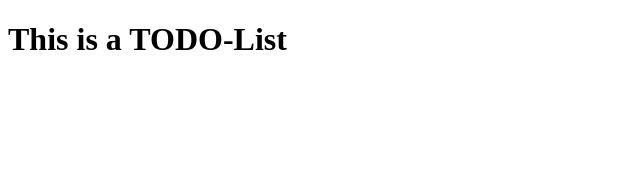
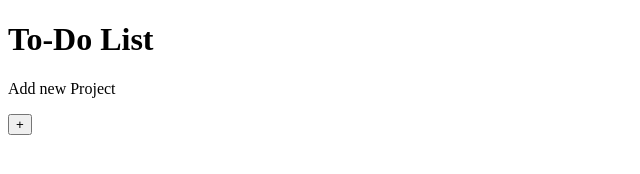
Before and after one commit to KinzCheetah24/odin-todo-list, a website built with webpack: page src/index.html in a window 1280 px wide. Shown: the whole page, without its empty margins (0-640 px from the left). Built offline with nearby package versions, Linux system fonts and the light colour scheme.

Commit message:
Index.html fixed
The index.html file was modified, adding the initial structure of the todo list.

```diff
--- a/src/index.html
+++ b/src/index.html
@@ -6,6 +6,18 @@
     <title>Todo List</title>
 </head>
 <body>
-    <h1>This is a TODO-List</h1>
+    <div class="content">
+        <div class="title">
+            <h1>To-Do List</h1>
+        </div>
+        <div class="projects-div">
+            <div class="add-new-project">
+                <p>Add new Project</p>
+                <button>+</button>
+            </div>
+            <div class="projects"></div>
+        </div>
+        <div class="project-content"></div>
+    </div>
 </body>
 </html>
```
